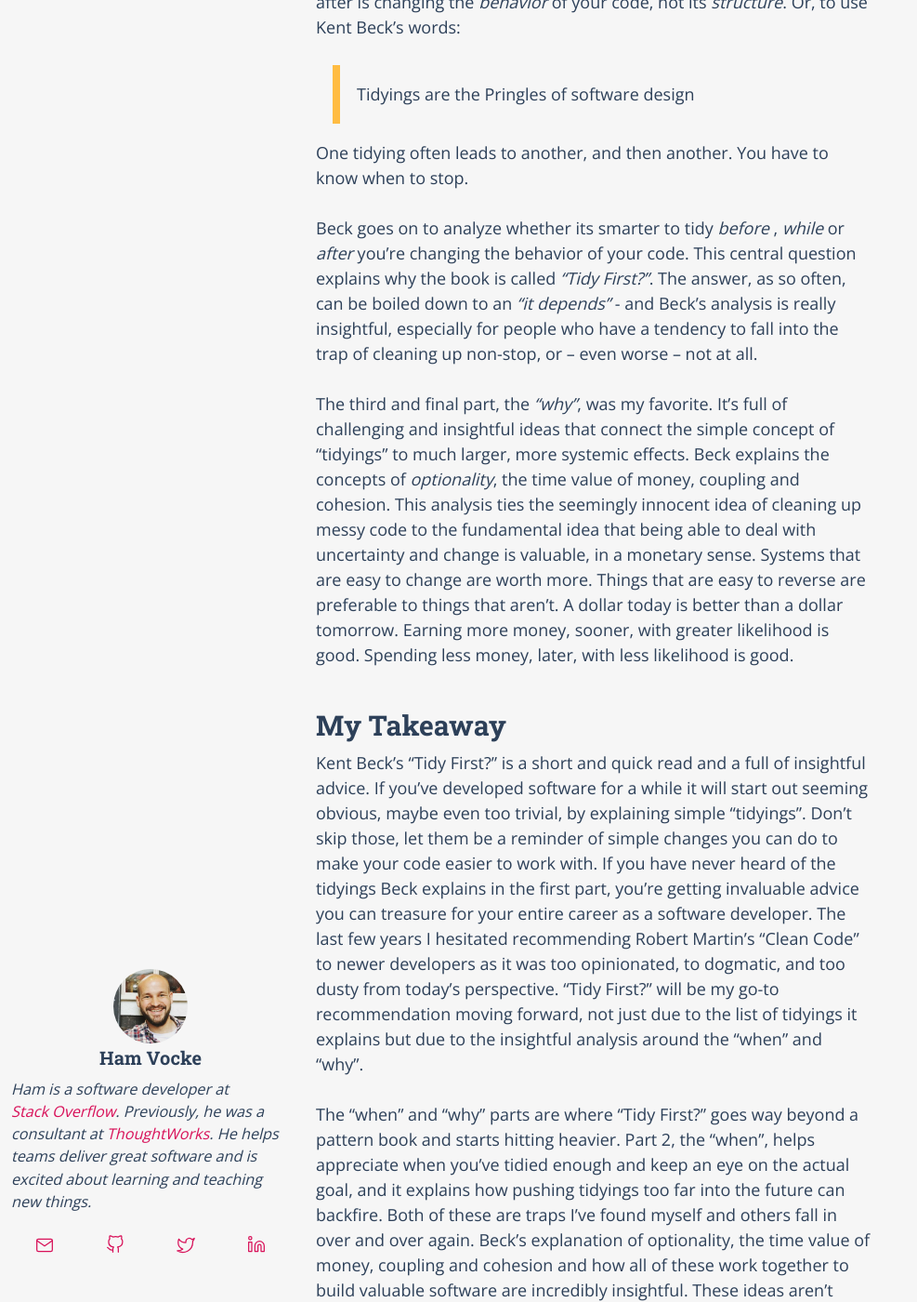
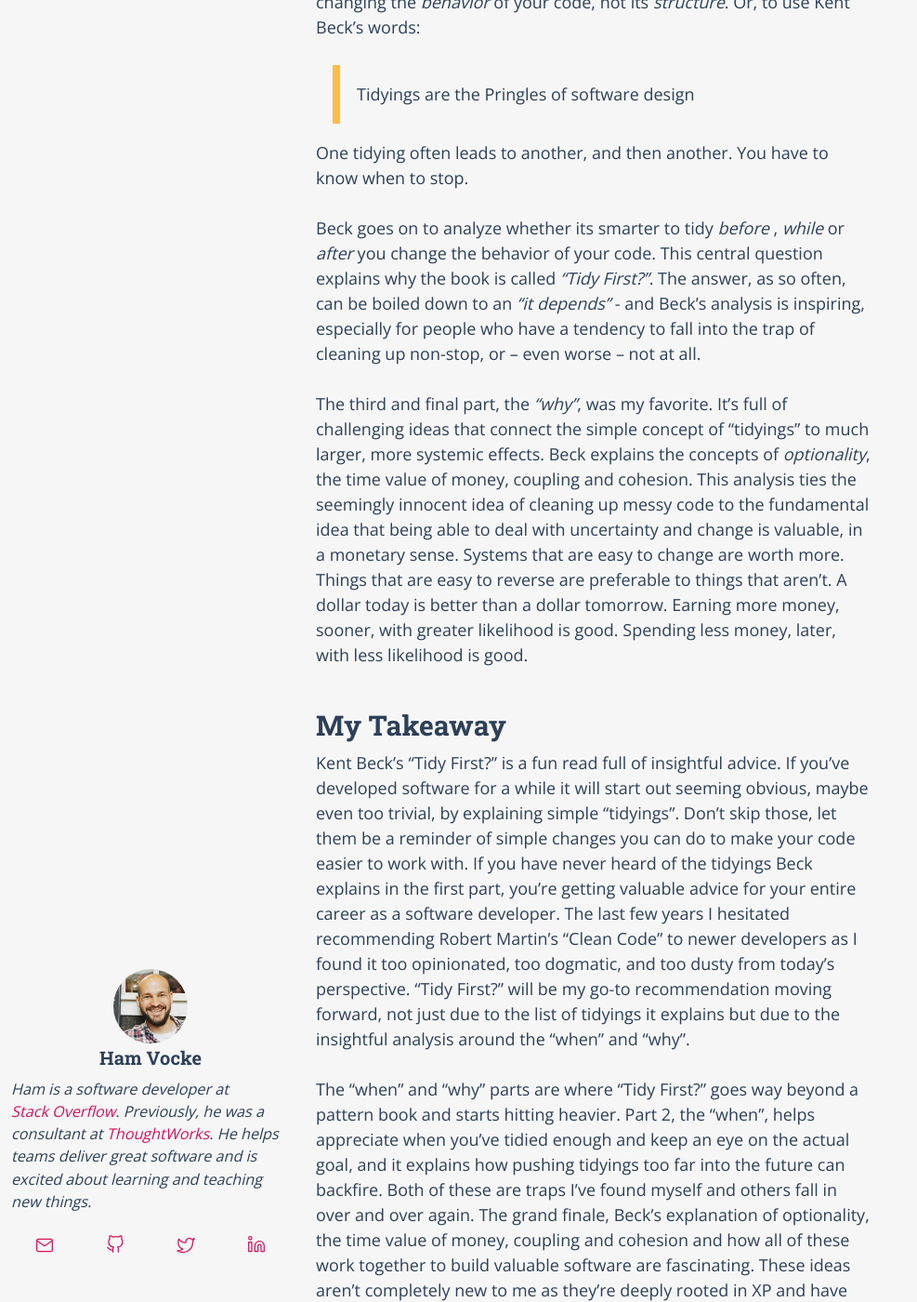
Before and after one commit to hamvocke/hamvocke.github.io, a Jekyll site: the page built from _posts/2023-12-12-tidy-first-review.md, in a window 1280 px wide and 1400 px high, scrolled down 2100 px. Shown: the whole window at 93% size, without its empty margins (0-987 px from the left). Built offline with Jekyll 4.4.1, drawn with Linux system fonts in a browser that asks for light colours; some of the changed text lies outside the part shown.

Commit message:
some editing

```diff
--- a/_posts/2023-12-12-tidy-first-review.md
+++ b/_posts/2023-12-12-tidy-first-review.md
@@ -10,7 +10,7 @@ comments: false
 
 Hardly any author shaped the way I think about software development more than Kent Beck. It took me a while to put the ideas in ["Test-Driven Development: By Example"](https://www.goodreads.com/book/show/387190.Test_Driven_Development) into proper practice, and once I did it changed the way I wrote code forever. [Extreme Programming](https://www.goodreads.com/book/show/67833.Extreme_Programming_Explained) (XP) and its focus on embracing inevitable change, keeping options open, staying flexible, pair programming and automated testing remains my favorite way to build software in an effective and sustainable way.
 
-Kent Beck's publishes insightful ideas about software design on his ["Tidy First?" Newsletter](https://tidyfirst.substack.com). This newsletter is the source for his book *["Tidy First?: A Personal Exercise in Empirical Software Design"](https://www.goodreads.com/book/show/171691901-tidy-first)*.
+Kent Beck publishes ideas about software design on his ["Tidy First?" Newsletter](https://tidyfirst.substack.com). This newsletter is the source for his book *["Tidy First?: A Personal Exercise in Empirical Software Design"](https://www.goodreads.com/book/show/171691901-tidy-first)*.
 I only recently stumbled across "Tidy First?" and finished it last week. This is my review.
 
 !["Tidy First?" book cover](/assets/img/uploads/tidy-first.jpg)
@@ -29,20 +29,20 @@ The book comes in three parts.
 
 The first part is quick and fun. It explains how small changes like extracting code into helper functions, using guard clauses, or explanatory variables, can help make your code more readable. For the seasoned developer this might sound familiar. For developers new to the trade this will be practical and invaluable and give them a clear set of ideas to improve the code they encounter over their career. The first part reads like a modern, less dogmatic take on [Robert Martin's *"Clean Code"*](https://www.goodreads.com/book/show/3735293-clean-code).
 
-The second part is where things get more spicy. Staying true to <abbr title="Extreme Programming">XP</abbr> principles, Beck highlights how tidying is about solving an immediate need, not thinking too far about the future. Tidying can be fun and make you feel like you're making progress, but the real thing you're after is changing the *behavior* of your code, not its *structure*. Or, to use Kent Beck's words:
+The second part is where things get more spicy. Staying true to <abbr title="Extreme Programming">XP</abbr> principles, Beck highlights how tidying is about solving an immediate need, not thinking too far into the future. Tidying can be fun and make you feel like you're making progress, but the real thing you're after is changing the *behavior* of your code, not its *structure*. Or, to use Kent Beck's words:
 
 > Tidyings are the Pringles of software design
 
 One tidying often leads to another, and then another. You have to know when to stop.
 
-Beck goes on to analyze whether its smarter to tidy *before* , *while* or *after* you're changing the behavior of your code. This central question explains why the book is called *"Tidy First?"*. The answer, as so often, can be boiled down to an *"it depends"* - and Beck's analysis is really insightful, especially for people who have a tendency to fall into the trap of cleaning up non-stop, or -- even worse -- not at all.
+Beck goes on to analyze whether its smarter to tidy *before* , *while* or *after* you change the behavior of your code. This central question explains why the book is called *"Tidy First?"*. The answer, as so often, can be boiled down to an *"it depends"* - and Beck's analysis is inspiring, especially for people who have a tendency to fall into the trap of cleaning up non-stop, or -- even worse -- not at all.
 
-The third and final part, the *"why"*, was my favorite. It's full of challenging and insightful ideas that connect the simple concept of "tidyings" to much larger, more systemic effects. Beck explains the concepts of *optionality*, the time value of money, coupling and cohesion. This analysis ties the seemingly innocent idea of cleaning up messy code to the fundamental idea that being able to deal with uncertainty and change is valuable, in a monetary sense. Systems that are easy to change are worth more. Things that are easy to reverse are preferable to things that aren't. A dollar today is better than a dollar tomorrow. Earning more money, sooner, with greater likelihood is good. Spending less money, later, with less likelihood is good.
+The third and final part, the *"why"*, was my favorite. It's full of challenging ideas that connect the simple concept of "tidyings" to much larger, more systemic effects. Beck explains the concepts of *optionality*, the time value of money, coupling and cohesion. This analysis ties the seemingly innocent idea of cleaning up messy code to the fundamental idea that being able to deal with uncertainty and change is valuable, in a monetary sense. Systems that are easy to change are worth more. Things that are easy to reverse are preferable to things that aren't. A dollar today is better than a dollar tomorrow. Earning more money, sooner, with greater likelihood is good. Spending less money, later, with less likelihood is good.
 
 
 ## My Takeaway
-Kent Beck's "Tidy First?" is a short and quick read and a full of insightful advice. If you've developed software for a while it will start out seeming obvious, maybe even too trivial, by explaining simple "tidyings". Don't skip those, let them be a reminder of simple changes you can do to make your code easier to work with. If you have never heard of the tidyings Beck explains in the first part, you're getting invaluable advice you can treasure for your entire career as a software developer. The last few years I hesitated recommending Robert Martin's "Clean Code" to newer developers as it was too opinionated, to dogmatic, and too dusty from today's perspective. "Tidy First?" will be my go-to recommendation moving forward, not just due to the list of tidyings it explains but due to the insightful analysis around the "when" and "why".
+Kent Beck's "Tidy First?" is a fun read full of insightful advice. If you've developed software for a while it will start out seeming obvious, maybe even too trivial, by explaining simple "tidyings". Don't skip those, let them be a reminder of simple changes you can do to make your code easier to work with. If you have never heard of the tidyings Beck explains in the first part, you're getting valuable advice for your entire career as a software developer. The last few years I hesitated recommending Robert Martin's "Clean Code" to newer developers as I found it too opinionated, too dogmatic, and too dusty from today's perspective. "Tidy First?" will be my go-to recommendation moving forward, not just due to the list of tidyings it explains but due to the insightful analysis around the "when" and "why".
 
-The "when" and "why" parts are where "Tidy First?" goes way beyond a pattern book and starts hitting heavier. Part 2, the "when", helps appreciate when you've tidied enough and keep an eye on the actual goal, and it explains how pushing tidyings too far into the future can backfire. Both of these are traps I've found myself and others fall in over and over again. Beck's explanation of optionality, the time value of money, coupling and cohesion and how all of these work together to build valuable software are incredibly insightful. These ideas aren't completely new to me as they're deeply rooted in XP and have always been key to the goal of *embracing change*. Reading them this clearly helped me better connect the dots and gave me new ways to think about software design.
+The "when" and "why" parts are where "Tidy First?" goes way beyond a pattern book and starts hitting heavier. Part 2, the "when", helps appreciate when you've tidied enough and keep an eye on the actual goal, and it explains how pushing tidyings too far into the future can backfire. Both of these are traps I've found myself and others fall in over and over again. The grand finale, Beck's explanation of optionality, the time value of money, coupling and cohesion and how all of these work together to build valuable software are fascinating. These ideas aren't completely new to me as they're deeply rooted in XP and have always been key to the goal of *embracing change*. Reading them this clearly helped me better connect the dots and gave me new ways to think about software design.
 
-Go ahead and read it if you haven't. It's a short and enjoyable read full of great ideas. It'll be worth it!
+Go ahead and read it if you haven't. It's a short, enjoyable read full of great ideas. It'll be worth it!
```
